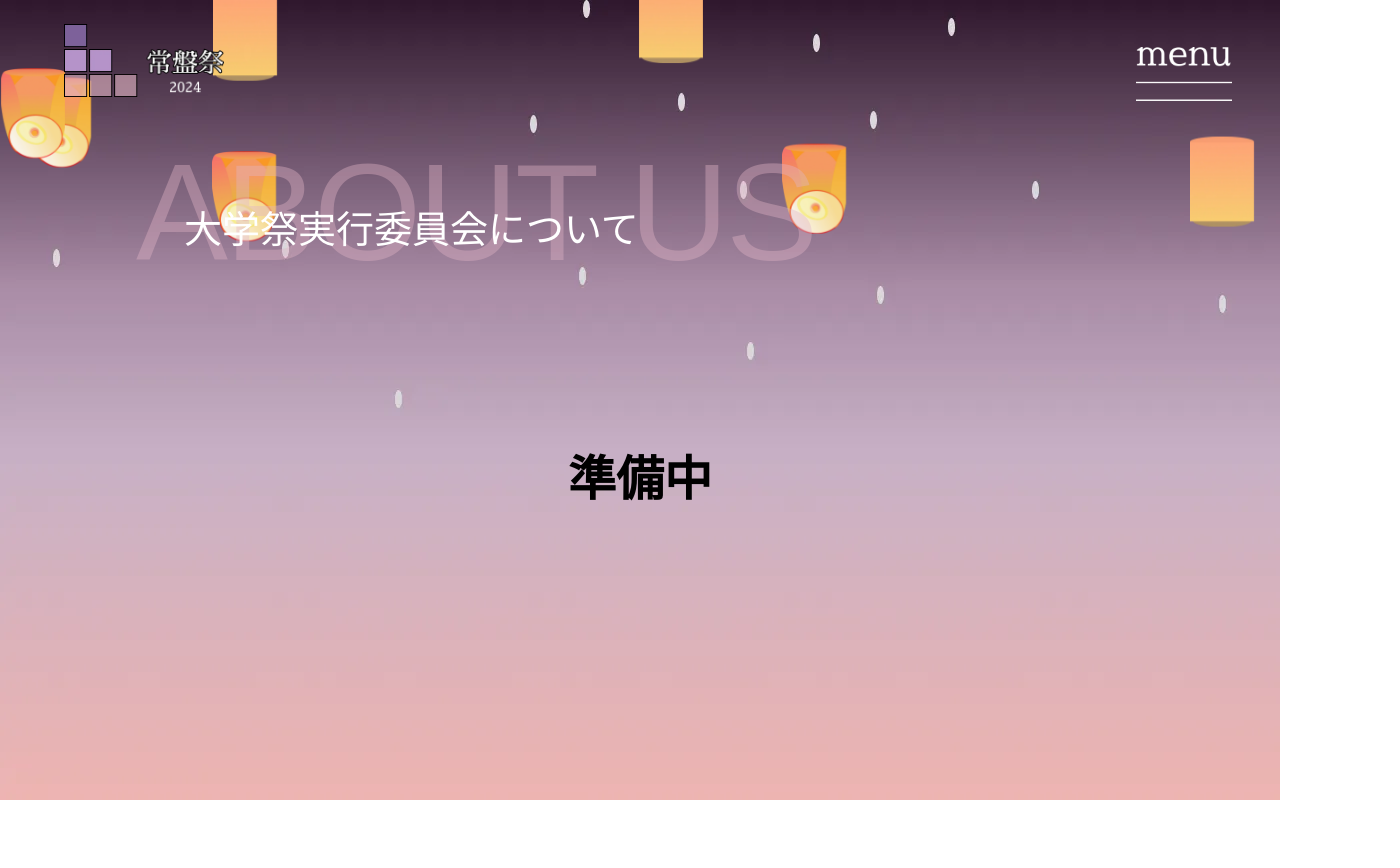
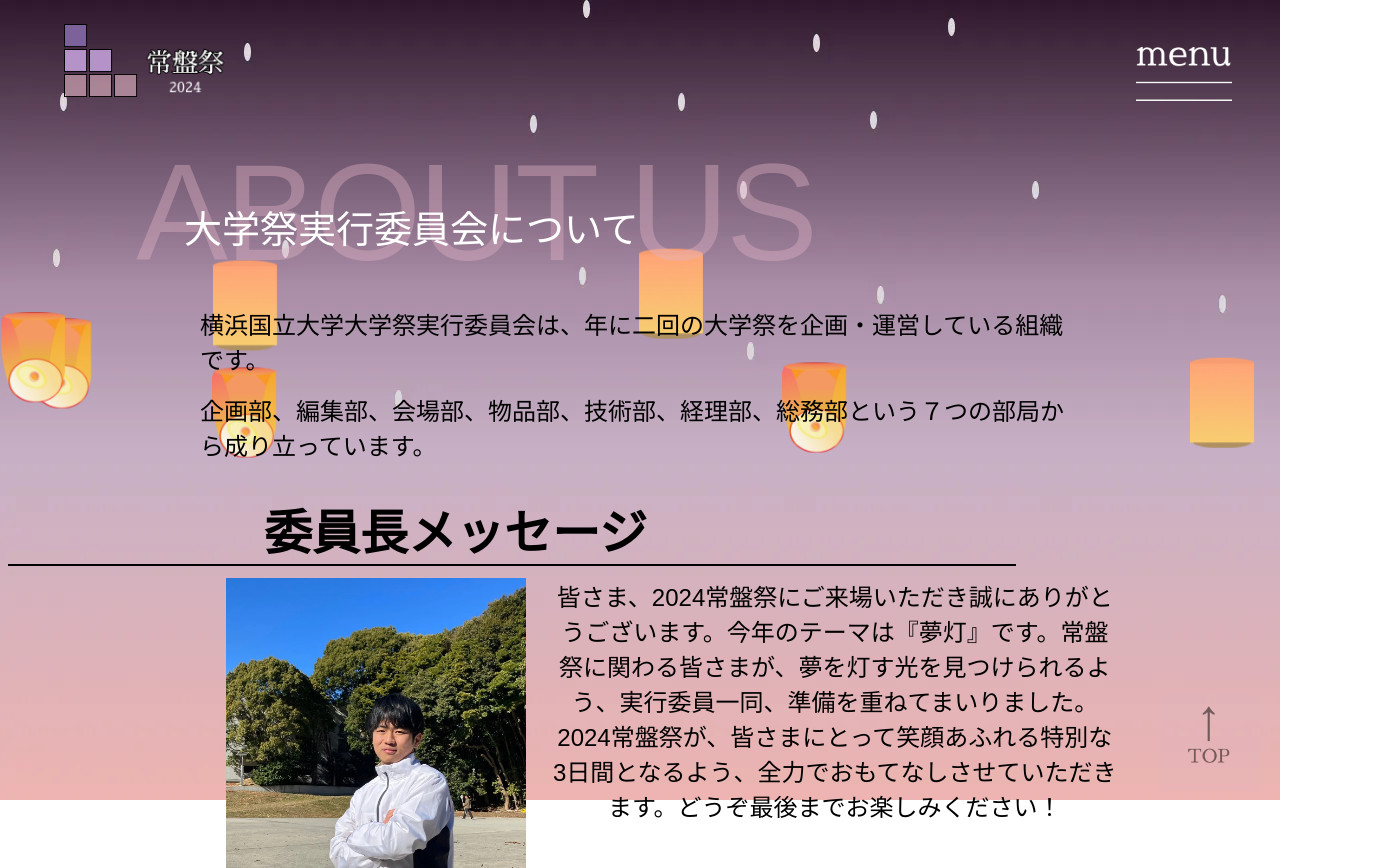
Before and after one commit to ynufes-tech/ynufes-tokiwa24, a Nuxt app: page /about-us in a window 1280 px wide. Shown: the top 868 px of the page, 1400 px wide, since content can reach past the window. Before the commit the page ends 800 px from the top, so only its background shows below. Built offline with nearby package versions, Linux system fonts and the light colour scheme; a web font is replaced by a local one.

Commit message:
委員長メッセージ追加

```diff
--- a/pages/about-us/index.vue
+++ b/pages/about-us/index.vue
@@ -5,7 +5,7 @@ import OverlapHeadline from "~/components/OverlapHeadline.vue";
 <template>
   <div class="page-root">
     <PageTitle title="ABOUT US" sub-title="大学祭実行委員会について" />
-    <!-- <div class="intro">
+    <div class="intro">
       <p id="first">
         横浜国立大学大学祭実行委員会は、年に二回の大学祭を企画・運営している組織です。
       </p>
@@ -20,11 +20,11 @@ import OverlapHeadline from "~/components/OverlapHeadline.vue";
         <img
           alt="chairman"
           class="chairman-img"
-          src="~/assets/images/chairman-tmp.webp"
+          src="~/assets/images/departments-img/chairman-img.webp"
         />
         <div class="chairman-message">
           <p>
-            あいさつメッセージメッセージあいさつメッセージメッセージあいさつメッセージメッセージあいさつメッセージメッセージあいさつメッセージメッセージあいさつメッセージメッセージあいさつメッセージメッセージあいさつメッセージメッセージあいさつメッセージメッセージあいさつあいさつメッセージメッセージ
+            皆さま、2024常盤祭にご来場いただき誠にありがとうございます。今年のテーマは『夢灯』です。常盤祭に関わる皆さまが、夢を灯す光を見つけられるよう、実行委員一同、準備を重ねてまいりました。2024常盤祭が、皆さまにとって笑顔あふれる特別な3日間となるよう、全力でおもてなしさせていただきます。どうぞ最後までお楽しみください！
           </p>
         </div>
       </div>
@@ -212,10 +212,10 @@ import OverlapHeadline from "~/components/OverlapHeadline.vue";
         />
       </div>
     </div>
-    <FloatingButton /> -->
+    <FloatingButton />
     <div class="prepare">
-        <h1>準備中</h1>
-      </div>
+      <h1>準備中</h1>
+    </div>
   </div>
 </template>
 
@@ -358,7 +358,7 @@ h1 {
     margin-left: 13vw;
   }
 }
-.prepare{
+.prepare {
   display: flex;
   justify-content: center;
   margin-top: 8vw;
```
